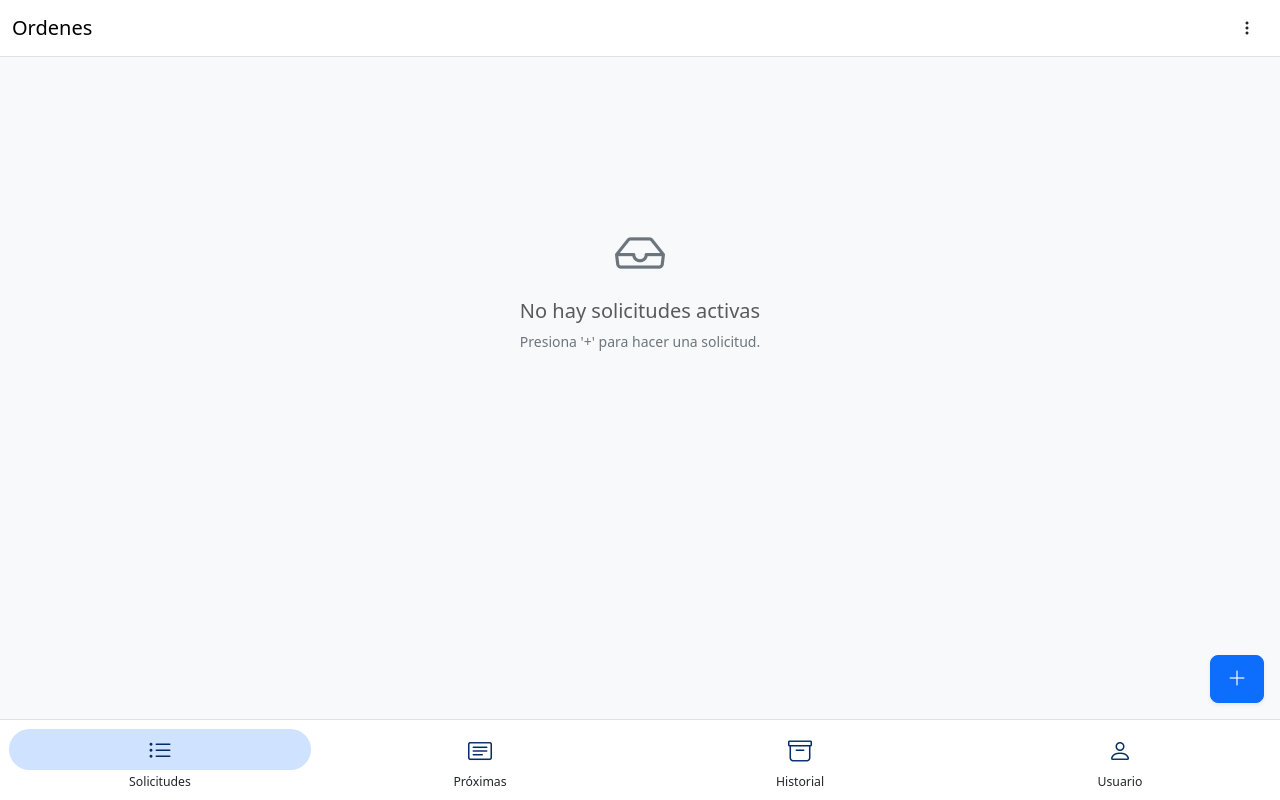
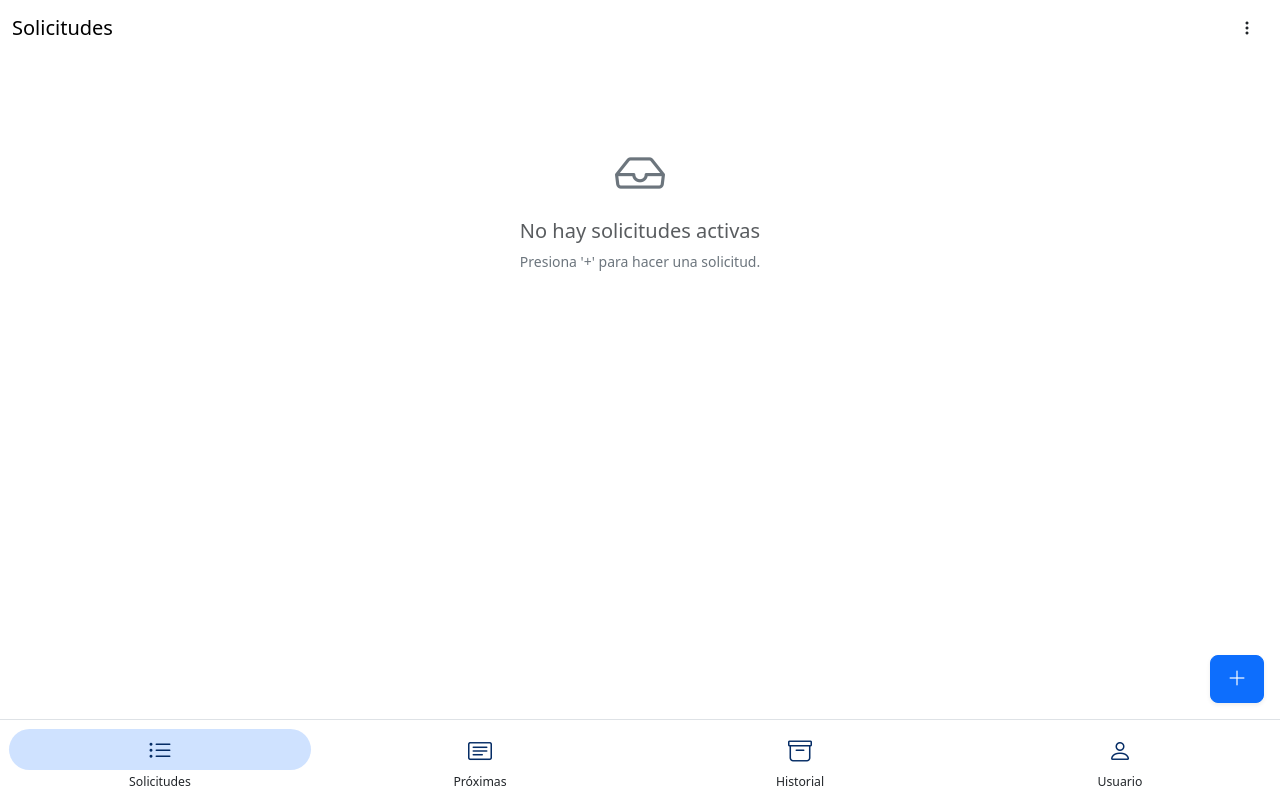
Before and after one commit to Galindo-lab/prestamos, a Django app: page /orders/ in a window 1280 px wide. Run offline with Django 5.2, Linux system fonts and the light colour scheme; the visitor is signed in with stand-in values (Sample User, id 1); data that the repository does not hold is empty; some libraries are stand-ins or nearby versions.

Commit message:
vistas actualizadas

```diff
--- a/templates/bases/base-nav.html
+++ b/templates/bases/base-nav.html
@@ -47,9 +47,9 @@
     <script defer src="https://cdn.jsdelivr.net/npm/alpinejs@3.14.1/dist/cdn.min.js"></script>
 </head>
 
-<body class="bg-body-tertiary" x-data="app" style="padding-top: 4rem;">
-<header>
-    <nav class="navbar fixed-top bg-body border-bottom">
+<body class="" x-data="app">
+<header class="sticky-top">
+    <nav class="navbar bg-body ">
         {% block nav %}
             {# Aqui va lo del nav #}
         {% endblock %}
--- a/templates/order_detail.html
+++ b/templates/order_detail.html
@@ -10,7 +10,7 @@
 {% endblock %}
 
 {% block content %}
-  <div class="container" style="padding-bottom: 6rem;">
+  <div class="container my-2">
 
     {% for message in messages %}
       <div class="alert alert-primary d-flex align-items-center">
@@ -35,7 +35,7 @@
 
   {# Botón de Cancelar para ordenes pendientes #}
   {% if order.status == 'pending' %}
-    <div class="fixed-bottom container">
+    <div class="sticky-bottom container">
       <div class="d-grid my-2">
         <button class="btn btn-primary btn-lg" type="button">Cancelar Orden</button>
       </div>
--- a/templates/order_list.html
+++ b/templates/order_list.html
@@ -2,39 +2,43 @@
 {% extends 'bases/base-nav.html' %}
 
 {% block nav %}
-  {% include 'navegation/top.html' with title='Ordenes' %}
+    {% include 'navegation/top.html' with title='Solicitudes' %}
 {% endblock %}
 
 {% block content %}
-  <div class="container" style="">
+    <div class="container" style="margin-bottom: 6em;">
 
         {# lista de ordenes anteriores #}
         {% for order in orders %}
             <div class="">
-        <a class="link-underline link-underline-opacity-0" href="{% url 'order_detail' order.pk %}">{% include 'components/order_details_card.html' with order=order %}</a>
+                <a class="link-underline link-underline-opacity-0"
+                   href="{% url 'order_detail' order.pk %}">{% include 'components/order_details_card.html' with order=order %}</a>
             </div>
         {% empty %}
-
-    <div style="height: 55vh;" class="d-flex align-items-center justify-content-center">
+            <div class="align-items-center justify-content-center"  style="margin-top: 5em;">
                 <div class="text-center row text-secondary">
                     <i class="bi bi-inbox mb-2" style="font-size: 50px;"></i>
                     <span class="h5 text-muted">No hay solicitudes activas</span>
                     <span class="small text-secondary">Presiona '+' para hacer una solicitud.</span>
                 </div>
             </div>
-
-
         {% endfor %}
+    </div>
 
     {# Barra inferior #}
+
     <div class="fixed-bottom">
+        <div class="sticky-bottom">
 
             {# Botón flotante #}
             <div class="text-end">
-      <a href="{% url 'order_create' %}" class="btn btn-lg btn-primary shadow-sm m-3"><i class="bi bi-plus-lg"></i></a>
+                <a href="{% url 'order_create' %}" class="btn btn-lg btn-primary shadow-sm m-3"><i
+                        class="bi bi-plus-lg"></i></a>
             </div>
 
             {# barra de navegación inferior #}
             {% include 'navegation/bottom.html' with option=1 %}
         </div>
+    </div>
+
 {% endblock %}
--- a/templates/settings.html
+++ b/templates/settings.html
@@ -1,5 +1,5 @@
 <!-- templates/order_form.html -->
-{% extends "bases/base.html" %}
+{% extends 'bases/base-nav.html' %}
 
 {% block nav %}
 
```
Also changed, not shown: templates/order_history_list.html (+11 -7 lines), templates/report_list.html (+7 -7 lines). Lines whose indentation alone changed are shown as unchanged.
